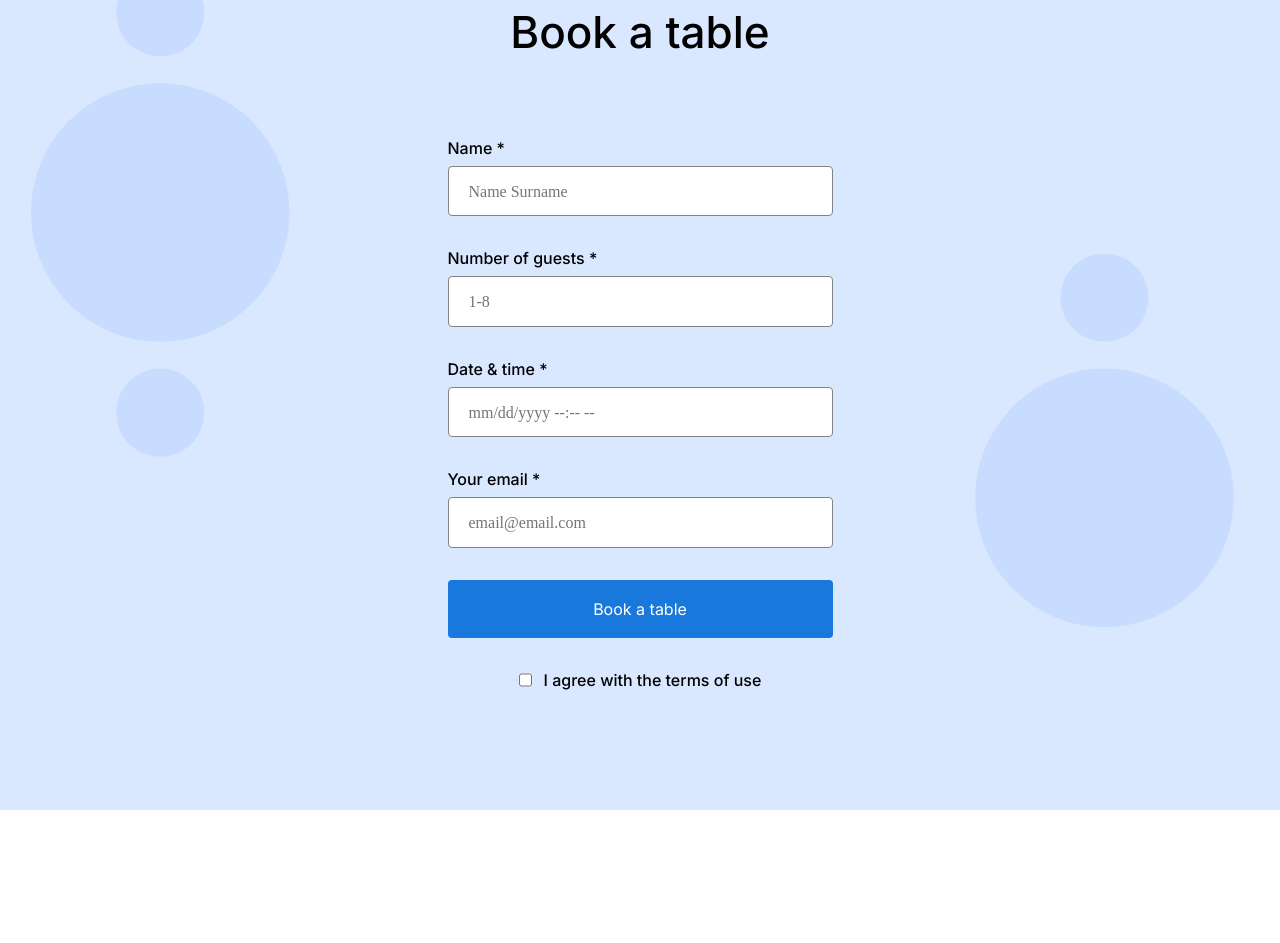
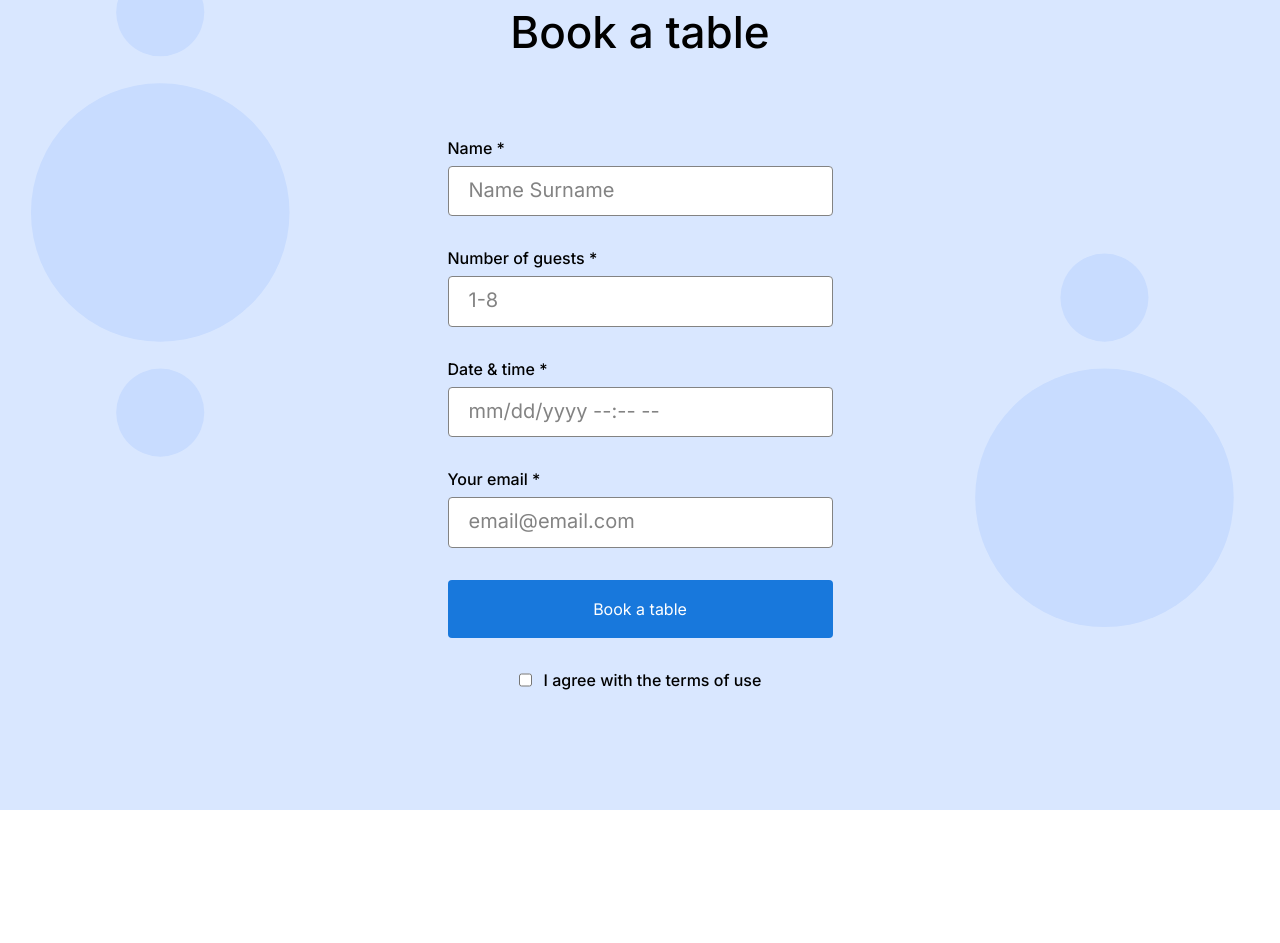
Before and after one commit to cobtijacob-dev/se_project_coffeeshop-ft, a plain HTML site: page index.html in a window 1280 px wide. Shown: the part 1752-2695 px from the top of the page. Drawn offline with Linux system fonts and the light colour scheme.

Commit message:
YOUR MESSAGE, THIS IS JUST A PLACEHOLDER

```diff
--- a/blocks/footer.css
+++ b/blocks/footer.css
@@ -53,7 +53,7 @@
 
 .footer__social-link:hover {
   opacity: 0.7;
-  transition: smooth;
+  transition: opacity 0.3 linear;
 }
 
 .footer__copyright {
--- a/blocks/form.css
+++ b/blocks/form.css
@@ -34,11 +34,11 @@
 }
 
 .form__input::placeholder {
-  font-family: '"Inter", Arial, sans-serif';
-  font-weight: 'normal';
-  font-size: '20px';
-  line-height: '30px';
-  color: '#838383';
+  font-family: "Inter", Arial, sans-serif;
+  font-weight: normal;
+  font-size: 20px;
+  line-height: 30px;
+  color: #838383;
 }
 
 .form__button {
```
